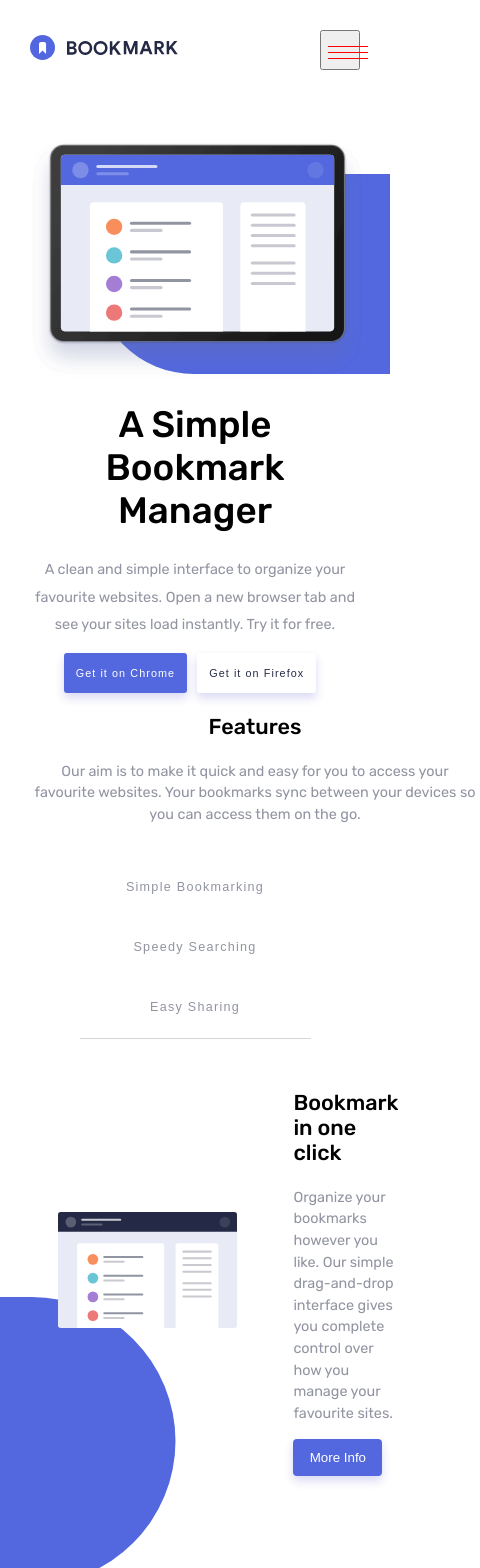
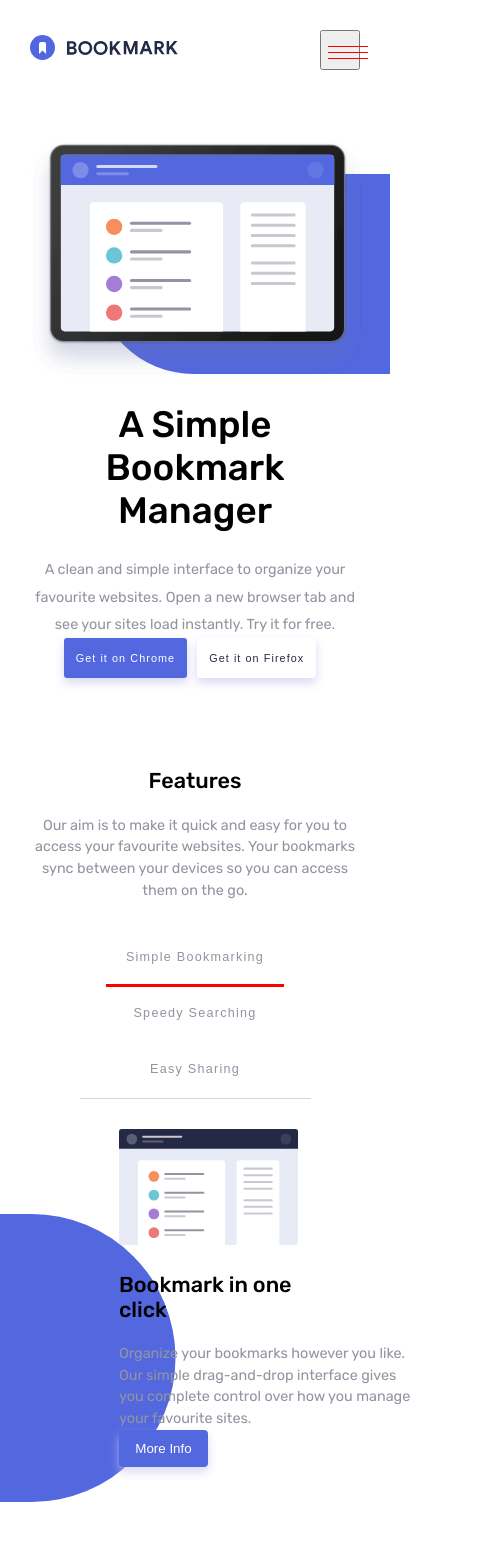
Before and after one commit to yirano/react-bookmark_lp, a React (Create React App) app: page / in a window 390 px wide. Shown: the top 1568 px of the page, 480 px wide, since content can reach past the window. Built offline with nearby package versions, Linux system fonts and the light colour scheme.

Commit message:
Add red underline to current active slide button

```diff
--- a/src/App.css
+++ b/src/App.css
@@ -15,7 +15,7 @@
 }
 
 .section {
-	margin-bottom: 60px;
+	margin-bottom: 90px;
 }
 
 .sectionTitles {
@@ -32,6 +32,9 @@
 	color: var(--grayish-blue);
 	font-size: 0.8em;
 	line-height: 1.5em;
+	max-width: 450px;
+	min-width: 300px;
+	margin: 0 auto;
 }
 
 button:hover {
--- a/src/components/Cta/Cta.component.jsx
+++ b/src/components/Cta/Cta.component.jsx
@@ -5,7 +5,7 @@ import heroImage from '../../images/illustration-hero.svg';
 class CallToAction extends React.Component {
 	render() {
 		return (
-			<div className="section-1">
+			<div className="section-1 section">
 				<div className="leftContent">
 					<h1>A Simple Bookmark Manager</h1>
 					<p className="caption">
--- a/src/components/Features/Features.styles.css
+++ b/src/components/Features/Features.styles.css
@@ -8,13 +8,9 @@
 	}
 }
 
-.section-2 {
-	display: block;
-}
-
 .sectionTwoHeader {
 	text-align: center;
-	width: 450px;
+	max-width: 450px;
 	margin: 0 auto;
 }
 
@@ -32,7 +28,7 @@
 
 .slide-link-wrapper button {
 	padding: 20px 20px;
-	margin: 0 16px;
+	margin: -2px 16px;
 	border: 3px solid transparent;
 	font-size: 0.7em;
 	color: var(--grayish-blue);
@@ -46,8 +42,8 @@
 }
 
 button.currentSlide {
+	border: 0px solid #fff;
 	border-bottom: 3px solid red;
-	border-radius: 4px;
 }
 
 .slide-link-wrapper button {
@@ -111,4 +107,8 @@ button.currentSlide {
 	.slide-link-wrapper {
 		flex-direction: column;
 	}
+
+	.slideContent {
+		flex-direction: column;
+	}
 }
--- a/src/components/Features/features-components/SlideButtons.component.jsx
+++ b/src/components/Features/features-components/SlideButtons.component.jsx
@@ -5,13 +5,14 @@ class SlideButtons extends React.Component {
 	render() {
 		return (
 			<div className="slide-link-wrapper">
-				{this.props.item.map(({ title, id }) => {
+				{this.props.item.map(({ title, id, show }) => {
 					return (
 						<button
 							key={id}
 							onClick={() => {
 								this.props.onClick(id);
 							}}
+							className={show == true ? 'currentSlide' : ''}
 						>
 							{title}
 						</button>
```
